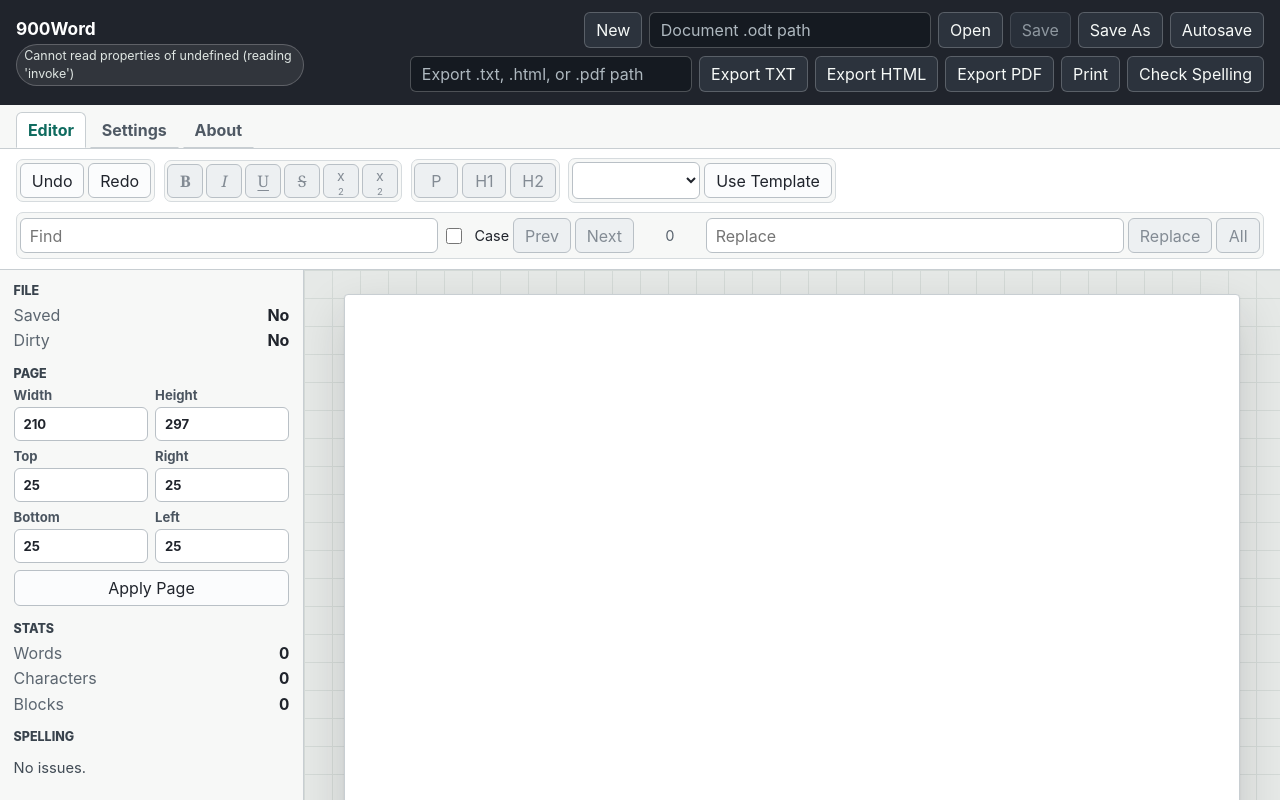
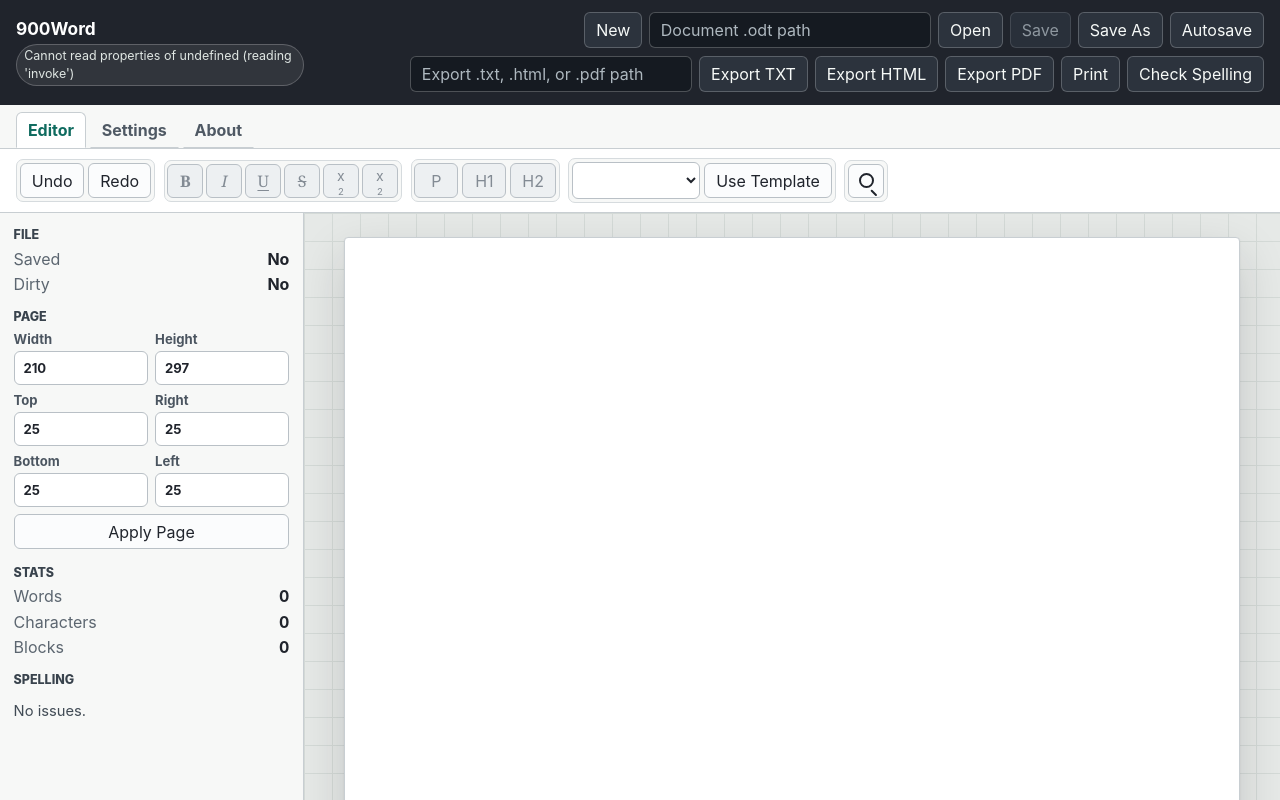
Before and after one commit to 900Labs/900Word, a Svelte app in the folder apps/desktop/: page / in a window 1280 px wide. Shown: the top 800 px of the page. Built offline with nearby package versions, Linux system fonts and the light colour scheme.

Commit message:
fix: stabilize editor toolbar commands

```diff
--- a/apps/desktop/src/App.svelte
+++ b/apps/desktop/src/App.svelte
@@ -1,6 +1,6 @@
 <script lang="ts">
   import { invoke } from '@tauri-apps/api/core';
-  import { onMount } from 'svelte';
+  import { onMount, tick } from 'svelte';
   import {
     createEditor,
     findEditorTextMatches,
@@ -10,6 +10,7 @@
     setEditorBlockType,
     toggleEditorMark,
     type EditorFindMatch,
+    type EditorSelectionSnapshot,
     type SupportedMarkName
   } from './lib/editor';
   import {
@@ -115,6 +116,7 @@
   let findCaseSensitive = $state(false);
   let findRanges = $state<EditorFindMatch[]>([]);
   let activeFindIndex = $state(-1);
+  let findPanelOpen = $state(false);
   let dictionaries = $state<DictionaryInfo[]>([]);
   let settings = $state<Settings>({
     telemetry_enabled: false,
@@ -127,9 +129,10 @@
   let editorEditable = $derived(documentState ? canEditProjectedDocument(documentState) : false);
   let editorSyncQueue = Promise.resolve();
   let editorSyncError: string | null = null;
+  let lastEditorSelection = $state<EditorSelectionSnapshot | undefined>();
   let editorHost: HTMLDivElement;
   let printFrame: HTMLIFrameElement;
-  let findInput: HTMLInputElement;
+  let findInput = $state<HTMLInputElement | undefined>();
   let view: ReturnType<typeof createEditor> | undefined;
 
   async function newDocument() {
@@ -161,7 +164,12 @@
     const editable = canEditProjectedDocument(document);
     status = editable ? nextStatus : tr('editorReadOnly');
     view?.destroy();
-    view = createEditor(editorHost, document, handleEditorChange, { editable });
+    view = createEditor(editorHost, document, handleEditorChange, {
+      editable,
+      onSelectionChange: (selection) => {
+        lastEditorSelection = selection;
+      }
+    });
     refreshFindState();
   }
 
@@ -353,13 +361,20 @@
       status = tr('editorReadOnly');
       return;
     }
-    status = toggleEditorMark(view, mark)
+    status = toggleEditorMark(view, mark, lastEditorSelection)
       ? tr('markToggled', { label })
       : tr('markUnavailable', { label });
   }
 
-  function preserveEditorSelection(event: MouseEvent) {
+  function runToolbarMouseCommand(event: MouseEvent, command: () => void) {
     event.preventDefault();
+    command();
+  }
+
+  function runToolbarKeyboardCommand(event: MouseEvent, command: () => void) {
+    if (event.detail === 0) {
+      command();
+    }
   }
 
   function applyParagraph() {
@@ -367,7 +382,7 @@
       status = tr('editorReadOnly');
       return;
     }
-    status = setEditorBlockType(view, 'paragraph', { style: 'body' })
+    status = setEditorBlockType(view, 'paragraph', { style: 'body' }, lastEditorSelection)
       ? tr('paragraphApplied')
       : tr('paragraphUnchanged');
   }
@@ -377,7 +392,7 @@
       status = tr('editorReadOnly');
       return;
     }
-    status = setEditorBlockType(view, 'heading', { level })
+    status = setEditorBlockType(view, 'heading', { level }, lastEditorSelection)
       ? tr('headingApplied', { level })
       : tr('headingUnchanged', { level });
   }
@@ -431,6 +446,22 @@
 
   function findPrevious() {
     selectFindMatch(activeFindIndex - 1);
+  }
+
+  async function openFindPanel() {
+    findPanelOpen = true;
+    await tick();
+    findInput?.focus();
+    findInput?.select();
+  }
+
+  function toggleFindPanel() {
+    if (findPanelOpen) {
+      findPanelOpen = false;
+      view?.focus();
+    } else {
+      openFindPanel();
+    }
   }
 
   function replaceCurrentMatch() {
@@ -514,8 +545,7 @@
     } else if (key === 'f') {
       event.preventDefault();
       activeView = 'editor';
-      findInput?.focus();
-      findInput?.select();
+      openFindPanel();
     } else if (key === 's') {
       event.preventDefault();
       saveCurrentDocument().catch(setStatusFromError);
@@ -669,10 +699,10 @@
         aria-label={tr('bold')}
         class="format-button strong"
         disabled={!editorEditable}
-        onmousedown={preserveEditorSelection}
+        onmousedown={(event) => runToolbarMouseCommand(event, () => applyInlineMark('bold', tr('bold')))}
         title={tr('bold')}
         type="button"
-        onclick={() => applyInlineMark('bold', tr('bold'))}
+        onclick={(event) => runToolbarKeyboardCommand(event, () => applyInlineMark('bold', tr('bold')))}
       >
         B
       </button>
@@ -680,10 +710,10 @@
         aria-label={tr('italic')}
         class="format-button italic"
         disabled={!editorEditable}
-        onmousedown={preserveEditorSelection}
+        onmousedown={(event) => runToolbarMouseCommand(event, () => applyInlineMark('italic', tr('italic')))}
         title={tr('italic')}
         type="button"
-        onclick={() => applyInlineMark('italic', tr('italic'))}
+        onclick={(event) => runToolbarKeyboardCommand(event, () => applyInlineMark('italic', tr('italic')))}
       >
         I
       </button>
@@ -691,10 +721,10 @@
         aria-label={tr('underline')}
         class="format-button underline"
         disabled={!editorEditable}
-        onmousedown={preserveEditorSelection}
+        onmousedown={(event) => runToolbarMouseCommand(event, () => applyInlineMark('underline', tr('underline')))}
         title={tr('underline')}
         type="button"
-        onclick={() => applyInlineMark('underline', tr('underline'))}
+        onclick={(event) => runToolbarKeyboardCommand(event, () => applyInlineMark('underline', tr('underline')))}
       >
         U
       </button>
@@ -702,10 +732,10 @@
         aria-label={tr('strikethrough')}
         class="format-button strike"
         disabled={!editorEditable}
-        onmousedown={preserveEditorSelection}
+        onmousedown={(event) => runToolbarMouseCommand(event, () => applyInlineMark('strikethrough', tr('strikethrough')))}
         title={tr('strikethrough')}
         type="button"
-        onclick={() => applyInlineMark('strikethrough', tr('strikethrough'))}
+        onclick={(event) => runToolbarKeyboardCommand(event, () => applyInlineMark('strikethrough', tr('strikethrough')))}
       >
         S
       </button>
@@ -713,10 +743,10 @@
         aria-label={tr('superscript')}
         class="format-button script"
         disabled={!editorEditable}
-        onmousedown={preserveEditorSelection}
+        onmousedown={(event) => runToolbarMouseCommand(event, () => applyInlineMark('superscript', tr('superscript')))}
         title={tr('superscript')}
         type="button"
-        onclick={() => applyInlineMark('superscript', tr('superscript'))}
+        onclick={(event) => runToolbarKeyboardCommand(event, () => applyInlineMark('superscript', tr('superscript')))}
       >
         x<sup>2</sup>
       </button>
@@ -724,23 +754,38 @@
         aria-label={tr('subscript')}
         class="format-button script"
         disabled={!editorEditable}
-        onmousedown={preserveEditorSelection}
+        onmousedown={(event) => runToolbarMouseCommand(event, () => applyInlineMark('subscript', tr('subscript')))}
         title={tr('subscript')}
         type="button"
-        onclick={() => applyInlineMark('subscript', tr('subscript'))}
+        onclick={(event) => runToolbarKeyboardCommand(event, () => applyInlineMark('subscript', tr('subscript')))}
       >
         x<sub>2</sub>
       </button>
     </div>
 
     <div class="tool-group" role="group" aria-label={tr('blockFormatting')}>
-      <button disabled={!editorEditable} onmousedown={preserveEditorSelection} type="button" onclick={applyParagraph}>
+      <button
+        disabled={!editorEditable}
+        onmousedown={(event) => runToolbarMouseCommand(event, applyParagraph)}
+        type="button"
+        onclick={(event) => runToolbarKeyboardCommand(event, applyParagraph)}
+      >
         {tr('paragraph')}
       </button>
-      <button disabled={!editorEditable} onmousedown={preserveEditorSelection} type="button" onclick={() => applyHeading(1)}>
+      <button
+        disabled={!editorEditable}
+        onmousedown={(event) => runToolbarMouseCommand(event, () => applyHeading(1))}
+        type="button"
+        onclick={(event) => runToolbarKeyboardCommand(event, () => applyHeading(1))}
+      >
         {tr('heading1')}
       </button>
-      <button disabled={!editorEditable} onmousedown={preserveEditorSelection} type="button" onclick={() => applyHeading(2)}>
+      <button
+        disabled={!editorEditable}
+        onmousedown={(event) => runToolbarMouseCommand(event, () => applyHeading(2))}
+        type="button"
+        onclick={(event) => runToolbarKeyboardCommand(event, () => applyHeading(2))}
+      >
         {tr('heading2')}
       </button>
     </div>
@@ -754,7 +799,20 @@
       <button type="button" onclick={newDocumentFromTemplate}>{tr('useTemplate')}</button>
     </div>
 
-    <div class="tool-group find-tools" role="search" aria-label={tr('findAndReplace')}>
+    <div class="tool-group search-tools" role="search" aria-label={tr('findAndReplace')}>
+      <button
+        aria-controls="find-panel"
+        aria-expanded={findPanelOpen}
+        aria-label={tr('findAndReplace')}
+        class="search-toggle"
+        title={tr('findAndReplace')}
+        type="button"
+        onclick={toggleFindPanel}
+      >
+        <span aria-hidden="true" class="search-icon"></span>
+      </button>
+      {#if findPanelOpen}
+        <div class="find-popover" id="find-panel">
           <input
             aria-label={tr('find')}
             bind:this={findInput}
@@ -773,6 +831,8 @@
           <input aria-label={tr('replace')} bind:value={replaceText} placeholder={tr('replace')} type="text" />
           <button disabled={!editorEditable || findRanges.length === 0} type="button" onclick={replaceCurrentMatch}>{tr('replace')}</button>
           <button disabled={!editorEditable || findRanges.length === 0} type="button" onclick={replaceAllMatches}>{tr('all')}</button>
+        </div>
+      {/if}
     </div>
   </section>
 
--- a/apps/desktop/src/app.css
+++ b/apps/desktop/src/app.css
@@ -58,10 +58,13 @@
 
 button:focus-visible,
 input:focus-visible,
-select:focus-visible,
-.ProseMirror-focused {
+select:focus-visible {
   outline: 3px solid #1d7c6f;
   outline-offset: 2px;
+}
+
+.ProseMirror-focused {
+  outline: none;
 }
 
 .app-shell {
@@ -254,16 +257,6 @@
   line-height: 0;
 }
 
-.find-tools {
-  flex: 1 1 28rem;
-}
-
-.find-tools input[type="search"],
-.find-tools input[type="text"] {
-  min-width: 8rem;
-  flex: 1 1 10rem;
-}
-
 .match-count {
   min-width: 4rem;
   padding: 0 0.3rem;
@@ -271,6 +264,67 @@
   color: #59636e;
   font-size: 0.9rem;
   font-variant-numeric: tabular-nums;
+}
+
+.search-tools {
+  position: relative;
+}
+
+.search-toggle {
+  width: 36px;
+  min-width: 36px;
+  height: 34px;
+  padding: 0;
+  display: inline-grid;
+  place-items: center;
+}
+
+.search-toggle[aria-expanded="true"] {
+  border-color: #0f6b5f;
+  background: #e8f1ef;
+}
+
+.search-icon {
+  position: relative;
+  width: 15px;
+  height: 15px;
+  border: 2px solid currentColor;
+  border-radius: 50%;
+}
+
+.search-icon::after {
+  position: absolute;
+  right: -7px;
+  bottom: -5px;
+  width: 8px;
+  height: 2px;
+  border-radius: 2px;
+  background: currentColor;
+  content: "";
+  transform: rotate(45deg);
+  transform-origin: left center;
+}
+
+.find-popover {
+  position: absolute;
+  top: calc(100% + 0.45rem);
+  right: 0;
+  z-index: 20;
+  width: min(42rem, calc(100vw - 2rem));
+  display: grid;
+  grid-template-columns: minmax(10rem, 1fr) auto auto auto auto minmax(9rem, 1fr) auto auto;
+  gap: 0.4rem;
+  align-items: center;
+  padding: 0.55rem;
+  border: 1px solid #c8ced2;
+  border-radius: 7px;
+  background: #ffffff;
+  box-shadow: 0 16px 40px rgba(22, 27, 34, 0.18);
+}
+
+.find-popover input[type="search"],
+.find-popover input[type="text"] {
+  min-width: 0;
 }
 
 .workspace {
@@ -541,9 +595,17 @@
   }
 
   .tool-group,
-  .find-tools,
+  .search-tools,
   .template-tools {
     flex: 1 1 100%;
+  }
+
+  .find-popover {
+    position: static;
+    width: 100%;
+    grid-template-columns: 1fr;
+    margin-top: 0.35rem;
+    box-shadow: none;
   }
 
   .workspace {
--- a/apps/desktop/src/lib/editor.ts
+++ b/apps/desktop/src/lib/editor.ts
@@ -1,5 +1,5 @@
 import type { Node as ProseMirrorNode } from 'prosemirror-model';
-import { EditorState } from 'prosemirror-state';
+import { EditorState, type Transaction } from 'prosemirror-state';
 import { TextSelection } from 'prosemirror-state';
 import { EditorView } from 'prosemirror-view';
 import 'prosemirror-view/style/prosemirror.css';
@@ -28,11 +28,22 @@
   to: number;
 }
 
+export interface EditorSelectionSnapshot {
+  from: number;
+  to: number;
+  empty: boolean;
+}
+
+interface CreateEditorOptions {
+  editable: boolean;
+  onSelectionChange?: (selection: EditorSelectionSnapshot) => void;
+}
+
 export function createEditor(
   host: HTMLElement,
   document: DocumentState,
   onChange: (change: EditorProjectedChange) => void,
-  options: { editable: boolean } = { editable: true }
+  options: CreateEditorOptions = { editable: true }
 ): EditorView {
   const state = EditorState.create({
     doc: supportedSchema.nodeFromJSON(documentToEditorDoc(document))
@@ -44,6 +55,9 @@
     dispatchTransaction(transaction) {
       const nextState = view.state.apply(transaction);
       view.updateState(nextState);
+      if (transaction.selectionSet) {
+        options.onSelectionChange?.(snapshotEditorSelection(view));
+      }
       if (!transaction.docChanged) {
         return;
       }
@@ -54,25 +68,52 @@
     }
   });
 
+  options.onSelectionChange?.(snapshotEditorSelection(view));
   return view;
 }
 
-export function toggleEditorMark(view: EditorView | undefined, markName: SupportedMarkName): boolean {
+export function snapshotEditorSelection(view: EditorView): EditorSelectionSnapshot {
+  return {
+    from: view.state.selection.from,
+    to: view.state.selection.to,
+    empty: view.state.selection.empty
+  };
+}
+
+export function toggleEditorMark(
+  view: EditorView | undefined,
+  markName: SupportedMarkName,
+  fallbackSelection?: EditorSelectionSnapshot
+): boolean {
   if (!view) {
     return false;
   }
 
-  const markType = supportedSchema.marks[markName];
-  if (!markType) {
+  const transaction = toggleEditorMarkTransaction(view.state, markName, fallbackSelection);
+  if (!transaction) {
     return false;
   }
 
-  const { state } = view;
-  const { empty, from, to } = state.selection;
-  let transaction = state.tr;
+  view.dispatch(transaction.scrollIntoView());
+  view.focus();
+  return true;
+}
+
+export function toggleEditorMarkTransaction(
+  state: EditorState,
+  markName: SupportedMarkName,
+  fallbackSelection?: EditorSelectionSnapshot
+): Transaction | undefined {
+  const markType = supportedSchema.marks[markName];
+  if (!markType) {
+    return undefined;
+  }
+
+  let transaction = transactionWithFallbackSelection(state, fallbackSelection);
+  const { empty, from, to } = transaction.selection;
 
   if (empty) {
-    const active = markType.isInSet(state.storedMarks ?? state.selection.$from.marks());
+    const active = markType.isInSet(transaction.storedMarks ?? transaction.selection.$from.marks());
     transaction = active
       ? transaction.removeStoredMark(markType)
       : transaction.addStoredMark(markType.create());
@@ -82,31 +123,45 @@
     transaction = transaction.addMark(from, to, markType.create());
   }
 
+  return transaction;
+}
+
+export function setEditorBlockType(
+  view: EditorView | undefined,
+  blockName: SupportedBlockName,
+  attrs: Record<string, string | number> = {},
+  fallbackSelection?: EditorSelectionSnapshot
+): boolean {
+  if (!view) {
+    return false;
+  }
+
+  const transaction = setEditorBlockTypeTransaction(view.state, blockName, attrs, fallbackSelection);
+  if (!transaction) {
+    return false;
+  }
+
   view.dispatch(transaction.scrollIntoView());
   view.focus();
   return true;
 }
 
-export function setEditorBlockType(
-  view: EditorView | undefined,
+export function setEditorBlockTypeTransaction(
+  state: EditorState,
   blockName: SupportedBlockName,
-  attrs: Record<string, string | number> = {}
-): boolean {
-  if (!view) {
-    return false;
+  attrs: Record<string, string | number> = {},
+  fallbackSelection?: EditorSelectionSnapshot
+): Transaction | undefined {
+  const nodeType = supportedSchema.nodes[blockName];
+  if (!nodeType) {
+    return undefined;
   }
 
-  const nodeType = supportedSchema.nodes[blockName];
-  if (!nodeType) {
-    return false;
-  }
+  let transaction = transactionWithFallbackSelection(state, fallbackSelection);
+  const { from, to } = selectedTextblockRange(transaction);
+  let changed = false;
 
-  const { state } = view;
-  const { from, to } = selectedTextblockRange(state);
-  let changed = false;
-  let transaction = state.tr;
-
-  state.doc.nodesBetween(from, to, (node, pos) => {
+  transaction.doc.nodesBetween(from, to, (node, pos) => {
     if (!node.isTextblock) {
       return true;
     }
@@ -118,12 +173,10 @@
   });
 
   if (!changed) {
-    return false;
+    return undefined;
   }
 
-  view.dispatch(transaction.scrollIntoView());
-  view.focus();
-  return true;
+  return transaction;
 }
 
 export function findEditorTextMatches(
@@ -230,16 +283,34 @@
   return true;
 }
 
-function selectedTextblockRange(state: EditorState): { from: number; to: number } {
-  if (state.selection.$from.depth === 0 || state.selection.$to.depth === 0) {
-    return { from: 0, to: state.doc.content.size };
+function transactionWithFallbackSelection(
+  state: EditorState,
+  fallbackSelection?: EditorSelectionSnapshot
+): Transaction {
+  let transaction = state.tr;
+  if (
+    state.selection.empty &&
+    fallbackSelection &&
+    !fallbackSelection.empty &&
+    isValidDocumentRange(state.doc, fallbackSelection.from, fallbackSelection.to)
+  ) {
+    transaction = transaction.setSelection(
+      TextSelection.create(state.doc, fallbackSelection.from, fallbackSelection.to)
+    );
+  }
+  return transaction;
+}
+
+function selectedTextblockRange(transaction: Transaction): { from: number; to: number } {
+  if (transaction.selection.$from.depth === 0 || transaction.selection.$to.depth === 0) {
+    return { from: 0, to: transaction.doc.content.size };
   }
 
-  const fromDepth = Math.max(1, state.selection.$from.depth);
-  const toDepth = Math.max(1, state.selection.$to.depth);
+  const fromDepth = Math.max(1, transaction.selection.$from.depth);
+  const toDepth = Math.max(1, transaction.selection.$to.depth);
   return {
-    from: state.selection.$from.before(fromDepth),
-    to: state.selection.$to.after(toDepth)
+    from: transaction.selection.$from.before(fromDepth),
+    to: transaction.selection.$to.after(toDepth)
   };
 }
 
```
Also changed, not shown: 1 other file (tests, documents, lock files or other folders). Lines whose indentation alone changed are shown as unchanged.
